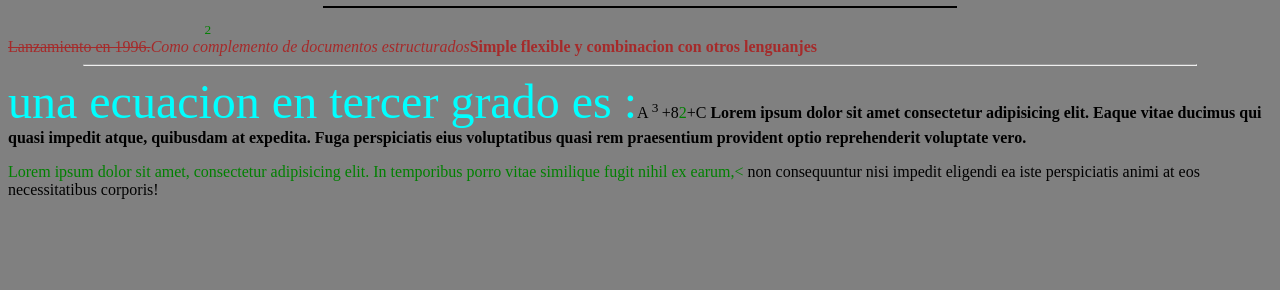
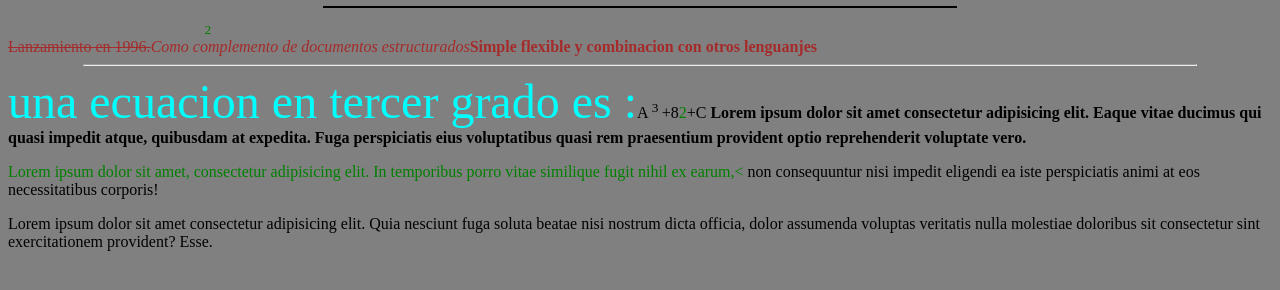
Before and after one commit to JOSEDANIEL774/HTML, a plain HTML site: page PROYECTO HTML/TAREA.html in a window 1280 px wide. Shown: the part 118-408 px from the top of the page. Drawn offline with Linux system fonts and the light colour scheme.

Commit message:
Update TAREA.html

```diff
--- a/PROYECTO HTML/TAREA.html
+++ b/PROYECTO HTML/TAREA.html
@@ -21,6 +21,8 @@
     <font color="aqua" size="12"face="Algerian">una ecuacion en tercer grado es :</font>A <SUP><font color="black">3</font> </SUP>+8<font color="green">2</font></sup>+C
     <b>Lorem ipsum dolor sit amet consectetur adipisicing elit. Eaque vitae ducimus qui quasi impedit atque, quibusdam at expedita. Fuga perspiciatis eius voluptatibus quasi rem praesentium provident optio reprehenderit voluptate vero.</b>
     <p><font face ="jokerman" color="green"> Lorem ipsum dolor sit amet, consectetur adipisicing elit. In temporibus porro vitae similique fugit nihil ex earum,<</font> non consequuntur nisi impedit eligendi ea iste perspiciatis animi at eos necessitatibus corporis!</p>
+    <p>Lorem ipsum dolor sit amet consectetur adipisicing elit. Quia nesciunt fuga soluta beatae nisi nostrum dicta officia, dolor assumenda voluptas veritatis nulla molestiae doloribus sit consectetur sint exercitationem provident? Esse.
+    </p>
 
 </body>
 </html>
```
